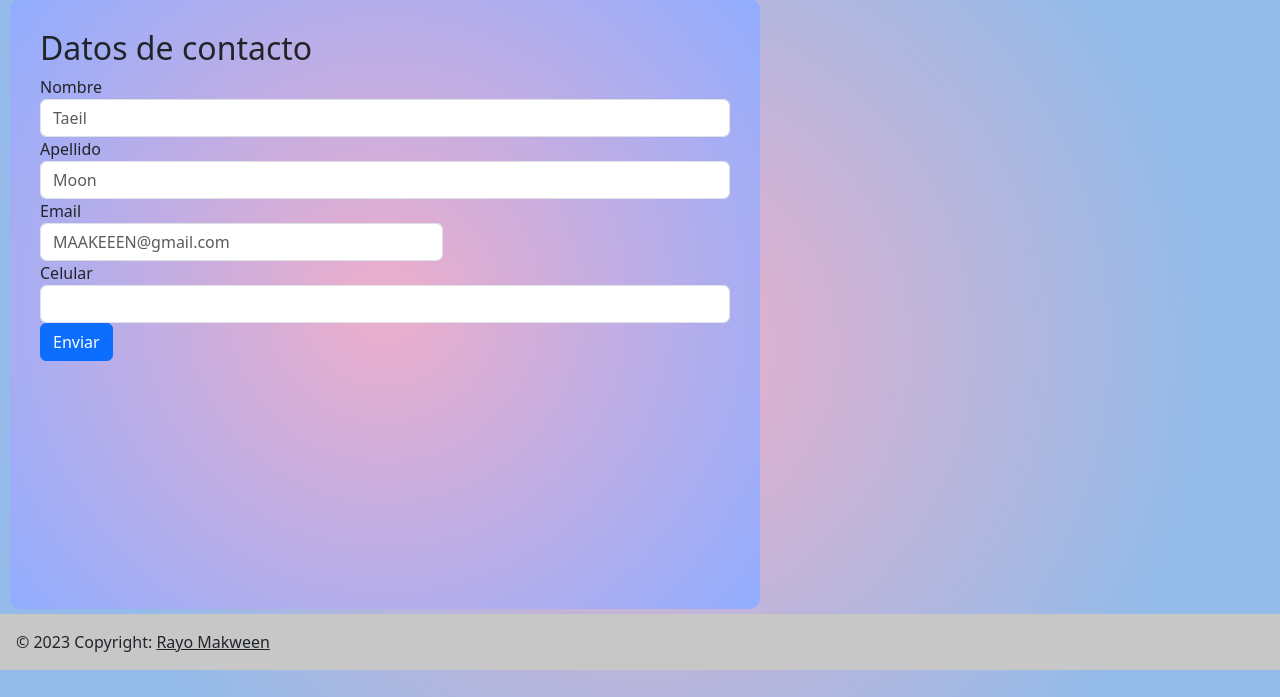
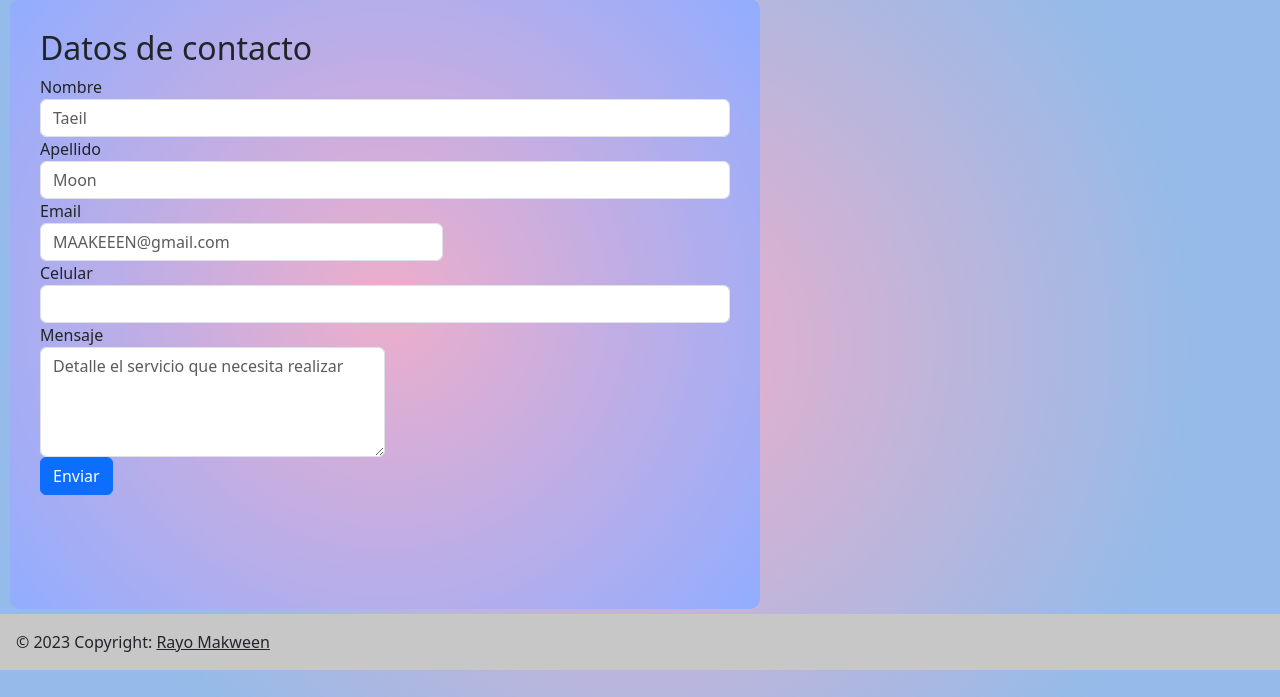
Before and after one commit to subinnie127/TALLER_MECANICO, a Django app: page /contacto/ in a window 1280 px wide. Shown: the part 54-751 px from the top of the page. Run offline with Django 4.2, Linux system fonts and the light colour scheme.

Commit message:
corregidos

```diff
--- a/TiendaTaller/core/templates/core/contacto.html
+++ b/TiendaTaller/core/templates/core/contacto.html
@@ -44,6 +44,10 @@
         {% endif %}
       </div>
     </div>
+    <div class="form-group col-6" >
+        <label for="mensaje">Mensaje</label>
+        <textarea class="form-control" id="mensaje" placeholder="Detalle el servicio que necesita realizar" rows="4"></textarea>
+      </div>
 
     <!-- Resto del formulario -->
 
--- a/TiendaTaller/core/templates/core/vehiculo_ficha.html
+++ b/TiendaTaller/core/templates/core/vehiculo_ficha.html
@@ -1,4 +1,6 @@
+{% extends 'base.html' %}
 {% load static %}
+{% block content %}
 <!DOCTYPE html>
 <html lang="en">
 <head>
```
